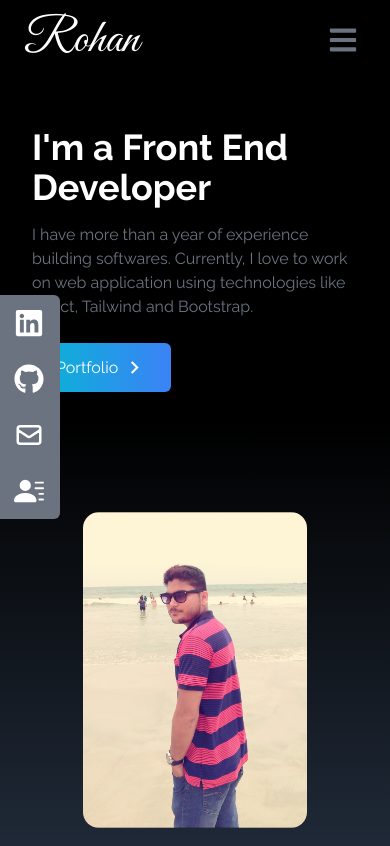
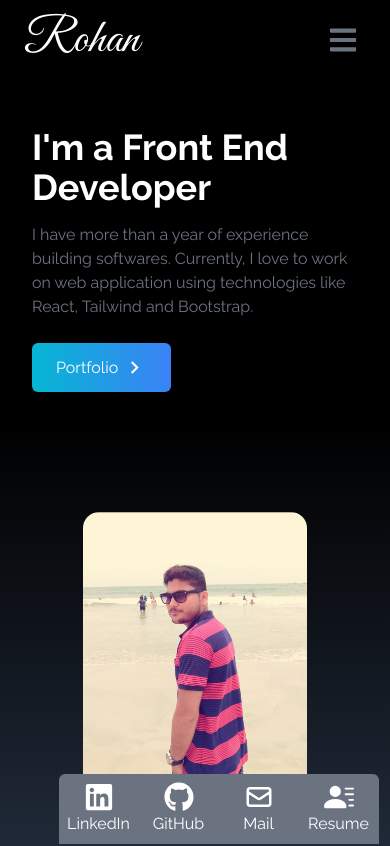
Before and after one commit to Rvp888/Portfolio-Website-by-React-Tailwind, a React (Create React App) app: page / in a window 390 px wide. Shown: the top 846 px of the page. Built offline with nearby package versions, Linux system fonts and the light colour scheme.

Commit message:
socialLinks section updated

```diff
--- a/src/components/Portfolio.jsx
+++ b/src/components/Portfolio.jsx
@@ -4,7 +4,6 @@ import notesApp from "../assets/notes-app.png";
 import stopWatch from "../assets/Stop Watch App.png";
 import eCart from "../assets/E-Cart App.png";
 import weatherApp from "../assets/weather-app.png";
-import reactParallax from "../assets/reactParallax.jpg";
 import todoApp from "../assets/Todo App.png";
 import drawingApp from "../assets/Drawing App.png";
 import budgetApp from "../assets/Budget App.png";
--- a/src/components/SocialLinks.jsx
+++ b/src/components/SocialLinks.jsx
@@ -13,7 +13,7 @@ const SocialLinks = () => {
         </>
       ),
       href: "https://www.linkedin.com/in/rohan-p-0b55921a2/",
-      style: "rounded-tr-md",
+      style: "rounded-tl-md lg:rounded-tr-md",
     },
     {
       id: 2,
@@ -41,19 +41,19 @@ const SocialLinks = () => {
         </>
       ),
       href: "/Rohan_Resume_Web-Dev.pdf",
-      style: "rounded-br-md",
+      style: "rounded-tr-md lg:rounded-tr-none lg:rounded-br-md",
       download: true,
     },
   ];
 
   return (
-    <div className="flex lg:flex-col top-[35%] left-0 fixed">
-      <ul>
+    <div className="flex flex-row lg:flex-col bottom-0 left-[15%] lg:top-[35%] lg:left-0 fixed">
+      <ul className="flex flex-row lg:flex-col">
         {links.map(({id, child, href, style, download}) => (
-          <li key={id} className={`flex justify-between items-center w-40 h-14 px-4 ml-[-100px] hover:ml-[-10px] duration-300 hover:rounded-md bg-gray-500 ${style}`}>
+          <li key={id} className={`flex items-center w-20 lg:w-40 lg:h-14 p-2 lg:p-4 lg:ml-[-100px] lg:hover:ml-[-10px] duration-300 lg:hover:rounded-md bg-gray-500 ${style}`}>
             <a
               href={href}
-              className="flex justify-between items-center w-full text-white"
+              className="flex flex-col-reverse lg:flex-row justify-between items-center w-full text-white"
               download={download}
               target="_blank"
               rel="noreferrer"
```
